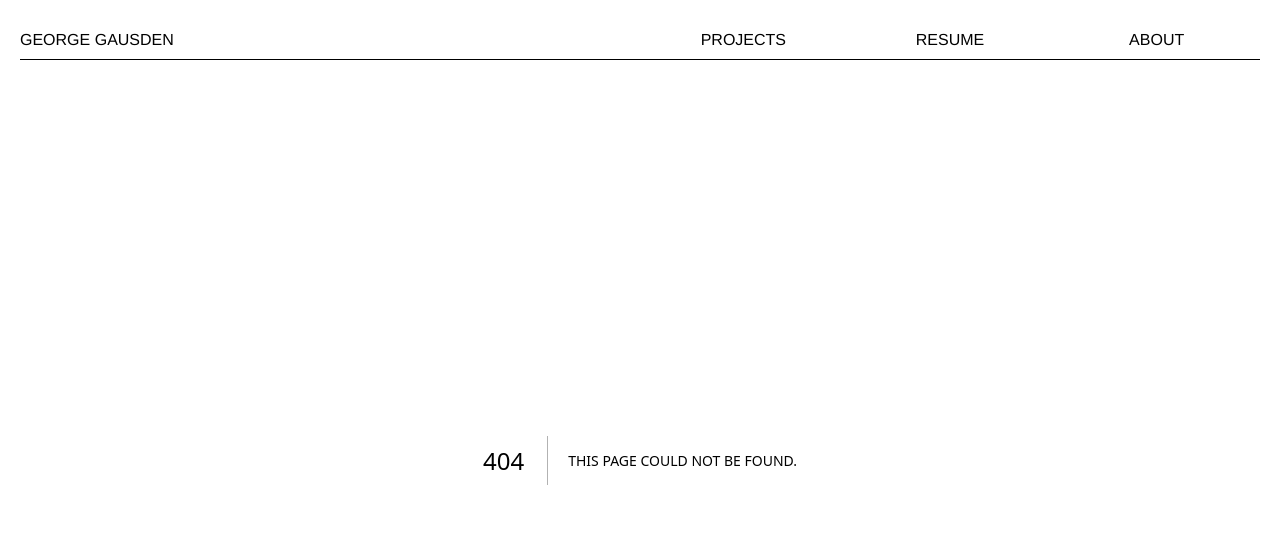
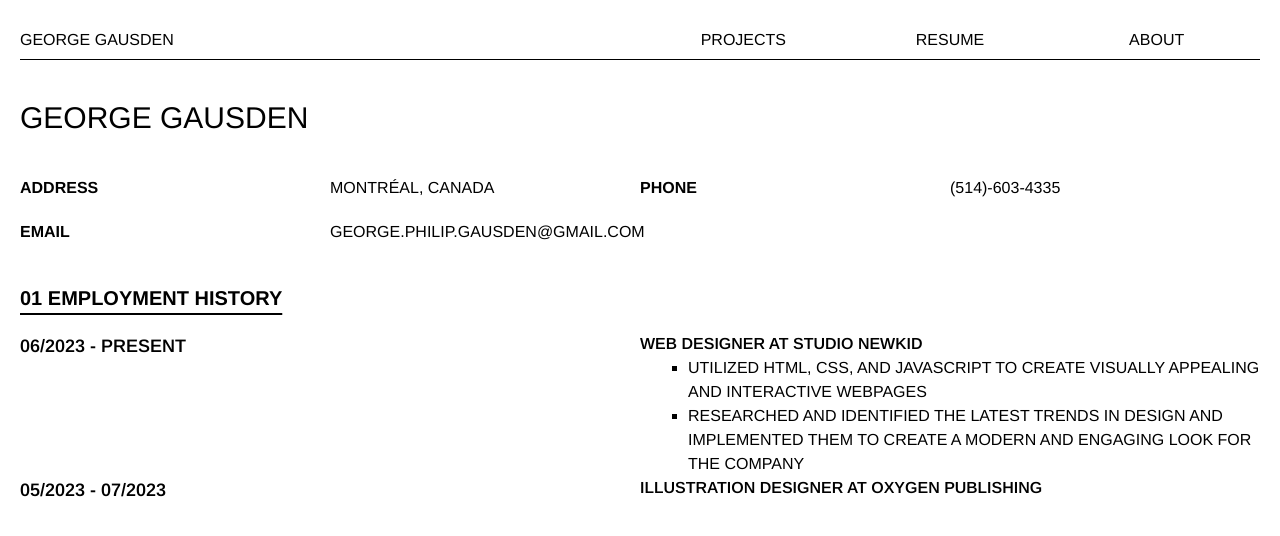
Before and after one commit to georgegausden/portfolio, a Next.js app: page /resume in a window 1280 px wide. Before the commit this address had no page. Shown: the top 536 px of the page. Built offline with nearby package versions, Linux system fonts and the light colour scheme.

Commit message:
Update About page and Navbar links

```diff
--- a/app/about/page.tsx
+++ b/app/about/page.tsx
@@ -6,7 +6,8 @@ export default function About() {
       <h1 className="text-3xl text-center align-middle m-10">About</h1>
 
     {/* get my biography */}
-      <p className="px-64 text-justify">{text[0].text}</p>
+      <p className="px-64 text-justify">{text[0].biography}</p>
+      <p className="px-64 py-10 text-justify">{text[0].artiststatement}</p>
 
     </div>
   );
--- a/app/components/navbar.tsx
+++ b/app/components/navbar.tsx
@@ -9,7 +9,7 @@ function Navbar() {
             </div>
             <div className='grid grid-cols-3 items-center justify-center'>
                 <Link href="/" className='flex items-center justify-center hover:italic'>Projects</Link>
-                <a href="/CV.pdf" download className='flex items-center justify-center hover:italic'>Resume</a>
+                <Link href="/resume" className='flex items-center justify-center hover:italic'>Resume</Link>
                 <Link href="/about" className='flex items-center justify-center hover:italic'>About</Link>
             </div>
         </nav>
--- a/app/components/text.tsx
+++ b/app/components/text.tsx
@@ -1,7 +1,8 @@
 const text = [
     {
         title: 'Artist Biography',
-        text: `George Gausden is a multimedia artist from Montréal. He has worked on a range of projects, from designing a book cover for an author to collaborating with a local artist to digitize and explore new ways to view their art. He always been interested in creating art, whether it be using traditional mediums or more recently, digital ones. Recently, his main area of focus has been in the field of generative artwork and the emergence of complex behaviours from simple systems. George is in the final stage of completing his Computation Arts degree at Concordia University. Since last summer, he has been collaborating closely with a local Montreal start-up on creating content and designing a website for their brand.`
+        biography: `George Gausden is a multimedia artist from Montréal. He has worked on a range of projects, from designing a book cover for an author to collaborating with a local artist to digitize and explore new ways to view their art. He always been interested in creating art, whether it be using traditional mediums or more recently, digital ones. Recently, his main area of focus has been in the field of generative artwork and the emergence of complex behaviours from simple systems. George is in the final stage of completing his Computation Arts degree at Concordia University. Since last summer, he has been collaborating closely with a local Montreal start-up on creating content and designing a website for their brand.`,
+        artiststatement:   `My artistic practice involves combining digital tools with traditional ones. I’m very interested in the mixing of mediums to achieve new results. A lot of my work is focused on aesthetics and there are a lot of repeated curved forms. Part of the reason I include so many curvatures has to do with a desire to bring organic shapes to the digital space. So much of what we do on computers nowadays is far removed from the natural world. I like to draw inspiration from the natural world to develop ideas for future projects. A large chunk of my artistic process involves watching or reading about science and then trying to represent elements of that using code or 3D software. Some projects involve multiple iterations that together form a body of work, while others are meant to be standalone pieces.`
     }
 ];
 
--- a/app/globals.css
+++ b/app/globals.css
@@ -1,6 +1,24 @@
 @tailwind base;
 @tailwind components;
 @tailwind utilities;
+
+@layer components{
+  h2{
+    @apply font-extrabold;
+  }
+
+  h3{
+    @apply font-extrabold text-xl underline underline-offset-8;
+  }
+
+  h4{
+    @apply font-semibold text-lg;
+  }
+
+  h5{
+    @apply font-semibold text-base;
+  }
+}
 
 :root {
   --foreground-rgb: 0, 0, 0;
--- /dev/null
+++ b/app/resume/page.tsx
@@ -0,0 +1,48 @@
+import text from "../components/text";
+import Link from "next/link";
+
+export default function Resume() {
+  return (
+    <div className="">
+      <h1 className="text-3xl align-middle mt-10">George Gausden</h1>
+
+      <div className="grid grid-cols-4 mt-10">
+        <h2>Address</h2>
+        <p>Montréal, Canada</p>
+        <h2>Phone</h2>
+        <p>{`(514)-603-4335`}</p>
+      </div>
+      <div className="grid grid-cols-4 mt-5">
+        <h2>Email</h2>
+        <Link href="mailto:george.philip.gausden@gmail.com" className="hover:font-extrabold">
+          george.philip.gausden@gmail.com
+        </Link>
+      </div>
+
+      <div className="mt-10">
+        <h3>01 Employment History</h3>
+      </div>
+
+      <div className="grid grid-cols-2 grid-rows-4 mt-5">
+        <h4>{`06/2023 - Present`}</h4>
+        <div>
+          <h5>Web Designer at Studio NewKid</h5>
+          <ul>
+            <li
+              style={{ listStyleType: "square", marginLeft: "3rem" }}
+            >{`Utilized HTML, CSS, and JavaScript to create visually appealing and interactive webpages`}</li>
+            <li
+              style={{ listStyleType: "square", marginLeft: "3rem" }}
+            >{`Researched and identified the latest trends in design and implemented them to create a
+modern and engaging look for the company`}</li>
+          </ul>
+        </div>
+
+        <h4>{`05/2023 - 07/2023`}</h4>
+        <div>
+            <h5>Illustration Designer at Oxygen Publishing</h5>
+        </div>
+      </div>
+    </div>
+  );
+}
```
